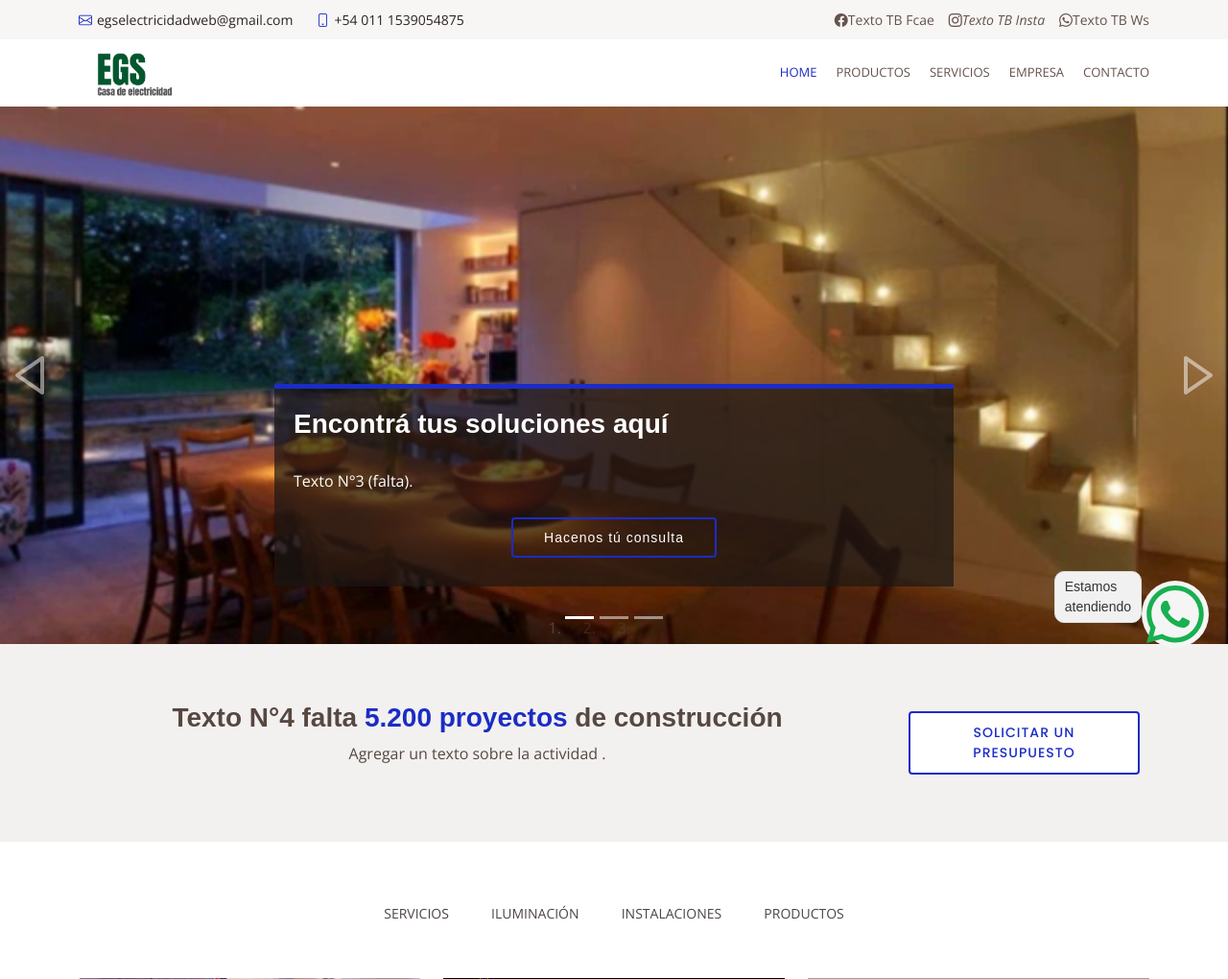
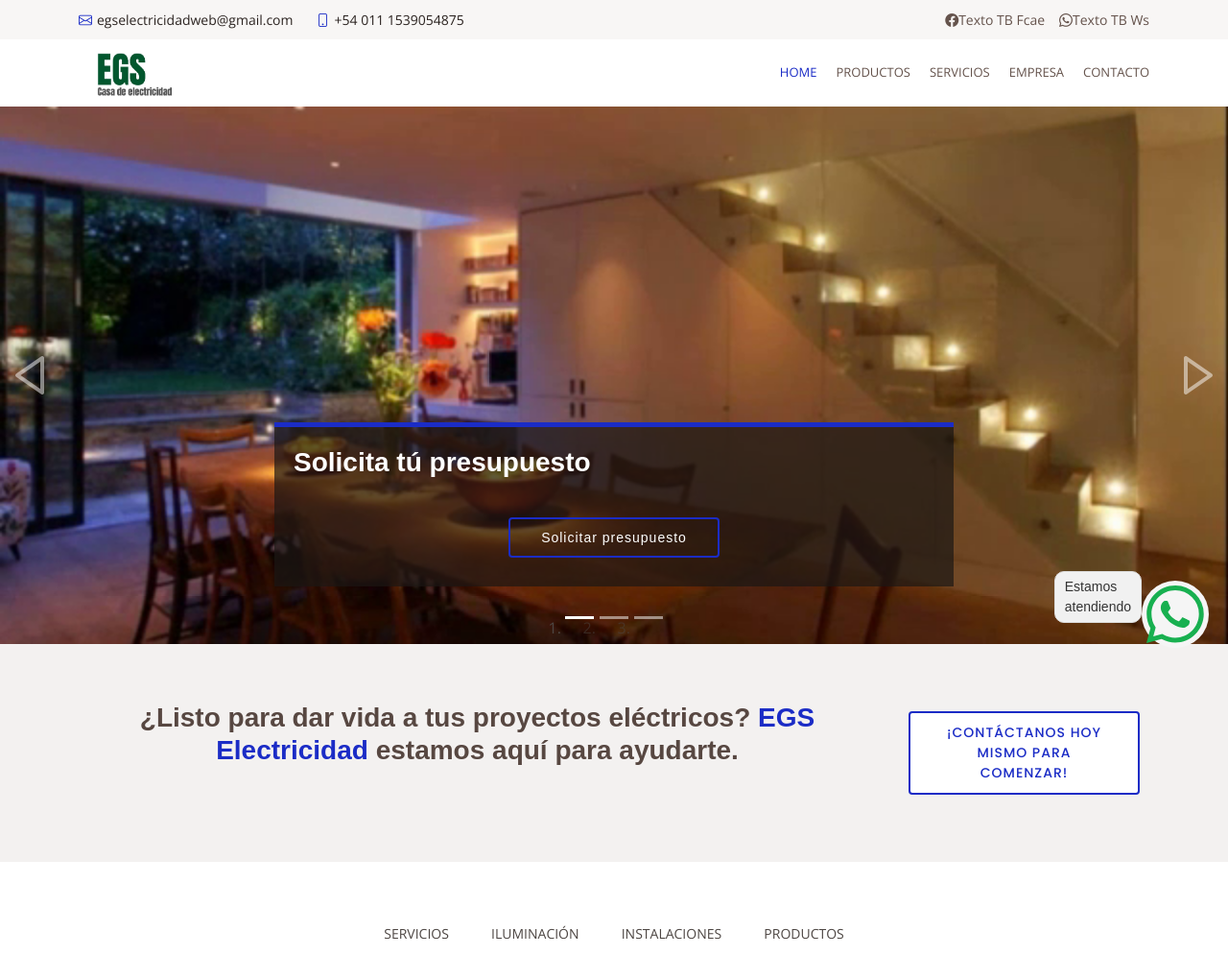
Before and after one commit to Nhg1973/egs_electrica, a Django app: page / in a window 1280 px wide. Shown: the top 1020 px of the page at 96% size. Run offline with Django 4.2, Linux system fonts and the light colour scheme; some libraries are stand-ins or nearby versions; some web fonts are replaced; grey boxes are pictures that could not be loaded.

Commit message:
Modifique datos basicos/carrusel y maps

```diff
--- a/publica/templates/publica/footer.html
+++ b/publica/templates/publica/footer.html
@@ -7,10 +7,10 @@
           <div class="col-lg-6 col-md-6 footer-contact">
             <h3>EGS Electricidad</h3>
             <p>
-              Direcci´n (falta) <br>
-              Provincia (falta), Localidad (falta)<br>
+              Av. Néstor kirchner N° 1830 <br>
+              Berazategui, Buenos Aires<br>
               Argentina <br><br>
-              <strong>Teléfono:</strong> 011 1539054875<br>
+              <strong>Teléfono:</strong> 011 1539054875 / 11 7706-9410<br>
               <strong>Email:</strong> egselectricidadweb@gmail.com<br>
             </p>
           </div>
@@ -66,7 +66,7 @@
       <div class="social-links text-center text-md-right pt-3 pt-md-0">
         <!--a href="#" class="twitter"><i class="bx bxl-twitter"></i></a-->
         <a href="#" class="facebook"><i class="bx bxl-facebook"></i>Falta dirección</a>
-        <a href="#" class="instagram"><i class="bx bxl-instagram"></i>Falta dirección</a>
+        <!--a href="#" class="instagram"><i class="bx bxl-instagram"></i>Falta dirección</a-->
         <!--a href="#" class="google-plus"><i class="bx bxl-skype"></i></a-->
         <a href="#" class="whatsapp"><i class="bx bxl-whatsapp"></i>Falta dirección</a>
       </div>
--- a/publica/templates/publica/hero.html
+++ b/publica/templates/publica/hero.html
@@ -10,7 +10,7 @@
           <div class="carousel-container">
             <div class="carousel-content animate__animated animate__fadeInUp">
               <h2>Bienvenido a <span>EGS electricidad</span></h2>
-              <p>Texto N°1 (falta).</p>
+              <p>EGS Electricidad, tu socio confiable en artículos eléctricos y servicios de instalación. socio confiable en artículos eléctricos y servicios de instalación.</p>
               <div class="text-center"><a href="{% url 'publica:about' %}" class="btn-get-started">Conocernos mas</a></div>
             </div>
           </div>
@@ -21,9 +21,9 @@
 
           <div class="carousel-container">
             <div class="carousel-content animate__animated animate__fadeInUp">
-              <h2>Solicita tú presupuesto</h2>
-              <p>Texto N°2 (falta).</p>
-              <div class="text-center"><a href="{% url 'publica:presupuesto' %}"  class="btn-get-started">Solicitar presupuesto</a></div>
+              <h2>Encontrá tus soluciones aquí</h2>
+              <p>Te invitamos a explorar nuestra gama de productos.</p>
+              <div class="text-center"><a href="{% url 'publica:contacto' %}"  class="btn-get-started">Hacenos tú consulta</a></div>
             </div>
           </div>
         </div>
@@ -33,9 +33,8 @@
 
           <div class="carousel-container">
             <div class="carousel-content animate__animated animate__fadeInUp">
-              <h2>Encontrá tus soluciones aquí</h2>
-              <p>Texto N°3 (falta).</p>
-              <div class="text-center"><a href="{% url 'publica:contacto' %}" class="btn-get-started">Hacenos tú consulta</a></div>
+              <h2>Solicita tú presupuesto</h2>
+              <div class="text-center"><a href="{% url 'publica:presupuesto' %}" class="btn-get-started">Solicitar presupuesto</a></div>
             </div>
           </div>
         </div>
--- a/publica/templates/publica/main/cta.html
+++ b/publica/templates/publica/main/cta.html
@@ -3,11 +3,11 @@
 
       <div class="row">
         <div class="col-lg-9 text-center text-lg-left">
-          <h3> Texto N°4 falta <span>5.200 proyectos</span>  de construcción </h3>
-          <p> Agregar un texto sobre la actividad .</p>
+          <h3> ¿Listo para dar vida a tus proyectos eléctricos? <span>EGS Electricidad</span>  estamos aquí para ayudarte. </h3>
+          <!--p> </p-->
         </div>
         <div class="col-lg-3 cta-btn-container text-center">
-          <a class="cta-btn align-middle" href="{% url 'publica:presupuesto' %}" >Solicitar un presupuesto</a>
+          <a class="cta-btn align-middle" href="{% url 'publica:presupuesto' %}" >¡Contáctanos hoy mismo para comenzar!</a>
         </div>
       </div>
 
--- a/publica/templates/publica/topbar.html
+++ b/publica/templates/publica/topbar.html
@@ -7,7 +7,7 @@
       <div class="social-links d-none d-md-flex align-items-center">
         <!--a href="#" class="twitter"><i class="bi bi-twitter"></i></a-->
         <a href="#" class="facebook"><i class="bi bi-facebook"></i>Texto TB Fcae</a>
-        <a href="#" class="instagram"><i class="bi bi-instagram">Texto TB Insta</i></a>
+        <!--a href="#" class="instagram"><i class="bi bi-instagram">Texto TB Insta</i></a-->
         <a href="#" class="whatsapp"><i class="bi bi-whatsapp"></i>Texto TB Ws</i></a>
       </div>
     </div>
```
Also changed, not shown: publica/templates/publica/home/contacto.html (+6 -5 lines).
